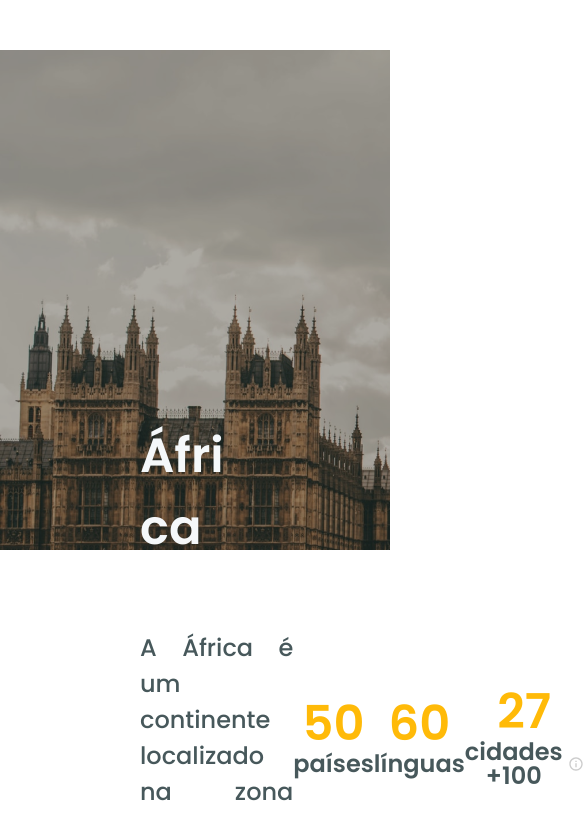
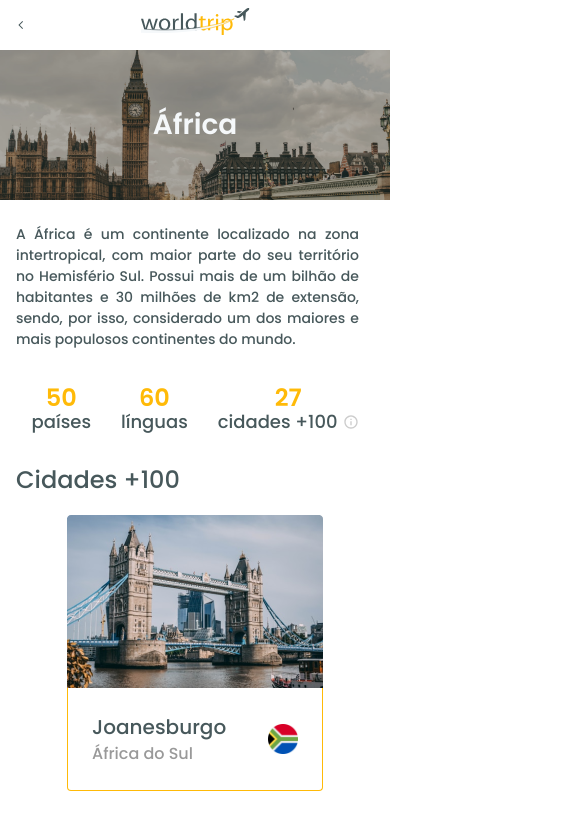
Before and after one commit to fellipefreiire/ignite-reactjs-chapter4-challenge1, a Next.js app: page /africa in a window 390 px wide. Shown: the top 815 px of the page, 584 px wide, since content can reach past the window. Built offline with nearby package versions, Linux system fonts and the light colour scheme.

Commit message:
fully responsive

```diff
--- a/src/components/ContinentBanner/index.tsx
+++ b/src/components/ContinentBanner/index.tsx
@@ -1,4 +1,4 @@
-import { Box, Text } from "@chakra-ui/react"
+import { Flex, Text } from "@chakra-ui/react"
 
 interface ContinentBannerProps {
   backgroundUrl: string
@@ -10,10 +10,23 @@ export const ContinentBanner: React.FC<ContinentBannerProps> = ({
   continentName
 }): JSX.Element => {
   return (
-    <Box bgImage={`url('${backgroundUrl}')`} pt='370px' pl='140px' pr='140px' h='500px'>
-      <Text fontSize='48px' fontWeight='600' color='light.headings'>
+    <Flex
+      bgImage={`url('${backgroundUrl}')`}
+      pt={[null, null, '0', null, '370px', '510px']}
+      pl={[null, null, '0', null, '140px']}
+      pr={[null, null, '0', null, '140px']}
+      h={[null, null, '150px', '325px', '500px', '675px']}
+      align={[null, null, 'center', null, 'normal']}
+      justify={[null, null, 'center', null, 'normal']}
+      bgSize={[null, null, 'cover']}
+    >
+      <Text
+        fontSize={[null, null, '28px', '48px', null, '64px']}
+        fontWeight={[null, null, '600']}
+        color='light.headings'
+      >
         {continentName}
       </Text>
-    </Box>
+    </Flex>
   )
 }
--- a/src/components/ContinentCities/index.tsx
+++ b/src/components/ContinentCities/index.tsx
@@ -14,14 +14,33 @@ interface ContinentCitiesProps {
 
 export const ContinentCities: React.FC<ContinentCitiesProps> = ({ cities }): JSX.Element => {
   return (
-    <Flex direction="column" mb='35px' pl='140px' pr='140px'>
-      <Heading fontSize='36px' color='dark.headings'>
+    <Flex
+      direction="column"
+      mb='35px'
+      pl={[null, null, '16px', null, '140px']}
+      pr={[null, null, '16px', null, '140px']}
+    >
+      <Heading
+        fontSize={[null, null, '24px', '30px', '36px', '42px']}
+        fontWeight={[null, null, '500', '600']}
+        color='dark.headings'
+      >
         Cidades +100
       </Heading>
 
-      <Flex mt='40px' css={{ gap: '45px' }} wrap='wrap'>
+      <Flex
+        mt={[null, null, '20px', '32px', '40px']}
+        css={{ gap: '45px' }}
+        wrap='wrap'
+        justify={[null, null, 'center', null, 'normal']}
+      >
         {cities?.map(city => (
-          <Flex direction="column" key={city.name} w='256px' h='279px' >
+          <Flex
+            direction="column"
+            key={city.name}
+            w='256px'
+            h='279px'
+          >
             <Image src={city.cityPhotoUrl} width={256} height={173} alt={city.name} />
             <Flex
               p='24px'
--- a/src/components/ContinentDescription/index.tsx
+++ b/src/components/ContinentDescription/index.tsx
@@ -7,32 +7,91 @@ interface ContinentDescriptionProps {
 
 export const ContinentDescription: React.FC<ContinentDescriptionProps> = ({ description }): JSX.Element => {
   return (
-    <Flex mt='80px' mb='80px' pl='140px' pr='140px' justify='space-between'>
-      <Box w='600px' h='211px'>
-        <Text fontSize="24px" color='dark.text' textAlign='justify'>
+    <Flex
+      mt={[null, null, '24px', '24px', '80px', null]}
+      mb={[null, null, '32px', '32px', '80px', null]}
+      pl={[null, null, '0', null, '140px', null]}
+      pr={[null, null, '0', null, '140px', null]}
+      justify='space-between'
+      direction={[null, null, 'column', null, 'row', null]}
+    >
+      <Box
+        w={[null, null, '375px', '768px', '600px', '800px']}
+        pl={[null, null, '16px', '32px', '0', null]}
+        pr={[null, null, '16px', '32px', '0', null]}
+        h={[null, null, '146px', '211px', null, '300px']}
+        mb={[null, null, '16px', '0', null, null]}
+      >
+        <Text
+          fontSize={[null, null, '14px', "24px", null, '32px']}
+          color='dark.text'
+          textAlign='justify'
+        >
           {description}
         </Text>
       </Box>
-      <Flex w='470px' justify='space-between' align='center' textAlign='center'>
+      <Flex
+        w={[null, null, '375px', '470px', null, '650px']}
+        pl={[null, null, '24px', '0', null, null]}
+        pr={[null, null, '24px', '0', null, null]}
+        m={'auto'}
+        justify='space-between'
+        align='center'
+        textAlign='center'
+      >
         <Box>
-          <Text fontSize="48px" fontWeight='600' lineHeight='56px' color='highlight'>50</Text>
-          <Text fontSize="24px" fontWeight='600' lineHeight='24px' color='dark.text'>países</Text>
+          <Text
+            fontSize={[null, null, '24px', '48px', null, '72px']}
+            fontWeight='600'
+            lineHeight={[null, null, '24px', '56px', null, '88px']}
+            color='highlight'
+          >
+            50
+          </Text>
+          <Text
+            fontSize={[null, null, '18px', '24px', null, '32px']}
+            fontWeight={[null, null, '500', '600', null, null]}
+            lineHeight='24px'
+            color='dark.text'
+          >
+            países
+          </Text>
         </Box>
         <Box>
-          <Text fontSize="48px" fontWeight='600' lineHeight='56px' color='highlight'>60</Text>
-          <Text fontSize="24px" fontWeight='600' lineHeight='24px' color='dark.text'>línguas</Text>
+          <Text
+            fontSize={[null, null, '24px', '48px', null, '72px']}
+            fontWeight='600'
+            lineHeight={[null, null, '24px', '56px', null, '88px']}
+            color='highlight'
+          >
+            60
+          </Text>
+          <Text
+            fontSize={[null, null, '18px', '24px', null, '32px']}
+            fontWeight={[null, null, '500', '600', null, null]}
+            lineHeight='24px'
+            color='dark.text'
+          >
+            línguas
+          </Text>
         </Box>
         <Box>
-          <Text fontSize="48px" fontWeight='600' lineHeight='56px' color='highlight'>27</Text>
+          <Text
+            fontSize={[null, null, '24px', '48px', null, '72px']}
+            fontWeight='600'
+            lineHeight={[null, null, '24px', '56px', null, '88px']}
+            color='highlight'
+          >
+            27
+          </Text>
           <Flex>
             <Text
-              fontSize="24px"
-              fontWeight='600'
+              fontSize={[null, null, '18px', '24px', null, '32px']}
+              fontWeight={[null, null, '500', '600', null, null]}
               lineHeight='24px'
               color='dark.text'
             >
               cidades +100
-
             </Text>
             <Flex align="center" ml='5px' color='dark.info50'>
               <Tooltip label='Cidades' aria-label="A tooltip">
--- a/src/components/Header/index.tsx
+++ b/src/components/Header/index.tsx
@@ -34,12 +34,15 @@ export const Header: React.FC<HeaderProps> = ({ isHome }): JSX.Element => {
         bgColor='light.white'
         alignItems='center'
         justifyContent='space-between'
-        pl='140px'
-        pr='140px'
+        pl='16px'
+        pr={[null, null, '140px', '195px', '140px', '380px']}
       >
         <MdOutlineArrowBackIosNew onClick={() => { router.push('/') }} />
 
-        <Box mr='488px'>
+        <Box
+          mr={[null, null, '0', '100px', '488px']}
+          ml={[null, null, '115px']}
+        >
           <Image
             src='/logo.svg'
             width={184}
```
